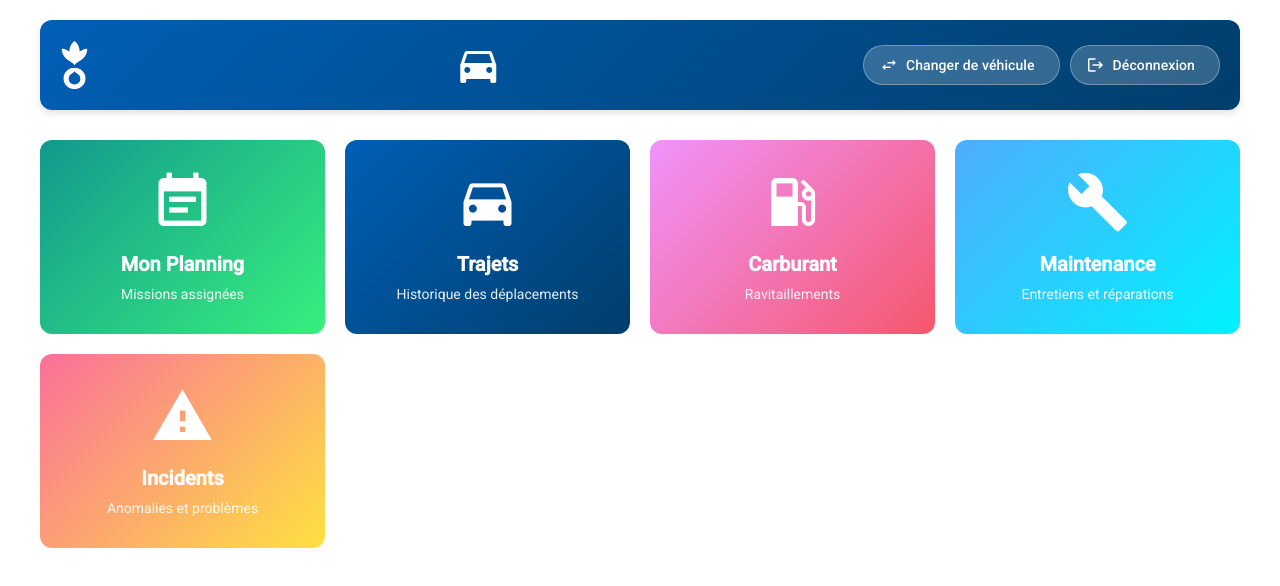
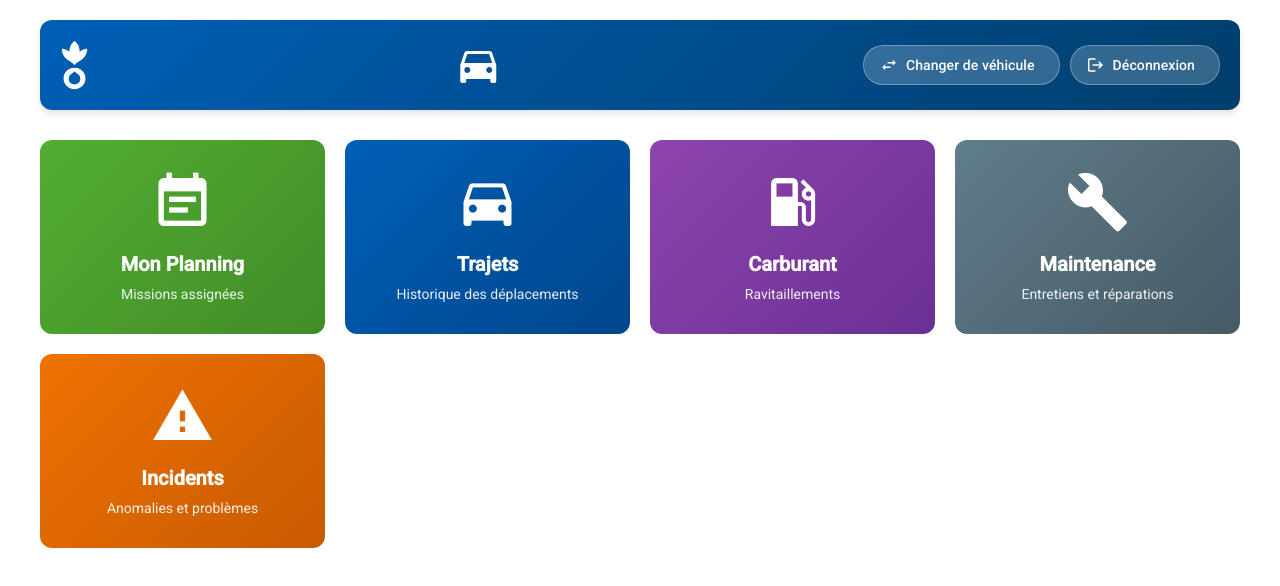
Before and after one commit to Archi-web3/FleetTrack, an Angular app in the folder Angular/e-logbook/: page /dashboard in a window 1280 px wide. Shown: the top 586 px of the page. Built offline with nearby package versions, Linux system fonts and the light colour scheme.

Commit message:
style: Application charte couleurs ACF au dashboard e-logbook

```diff
--- a/Angular/e-logbook/src/app/features/dashboard/dashboard.scss
+++ b/Angular/e-logbook/src/app/features/dashboard/dashboard.scss
@@ -158,7 +158,8 @@
 }
 
 .planning-card {
-    background: linear-gradient(135deg, #11998e 0%, #38ef7d 100%);
+    // Vert ACF: rgb(82, 174, 50)
+    background: linear-gradient(135deg, rgb(82, 174, 50) 0%, rgb(65, 140, 40) 100%);
     color: white;
 
     .card-icon {
@@ -171,7 +172,8 @@
 }
 
 .trips-card {
-    background: linear-gradient(135deg, #005fb6 0%, #003e6b 100%);
+    // Bleu ACF: rgb(0, 95, 182)
+    background: linear-gradient(135deg, rgb(0, 95, 182) 0%, rgb(0, 70, 140) 100%);
     color: white;
 
     .card-icon {
@@ -184,7 +186,8 @@
 }
 
 .fuel-card {
-    background: linear-gradient(135deg, #f093fb 0%, #f5576c 100%);
+    // Violet professionnel
+    background: linear-gradient(135deg, rgb(142, 68, 173) 0%, rgb(106, 48, 147) 100%);
     color: white;
 
     .card-icon {
@@ -197,7 +200,8 @@
 }
 
 .maintenance-card {
-    background: linear-gradient(135deg, #4facfe 0%, #00f2fe 100%);
+    // Gris/Bleu neutre professionnel
+    background: linear-gradient(135deg, rgb(96, 125, 139) 0%, rgb(69, 90, 100) 100%);
     color: white;
 
     .card-icon {
@@ -210,7 +214,8 @@
 }
 
 .incidents-card {
-    background: linear-gradient(135deg, #fa709a 0%, #fee140 100%);
+    // Orange ACF: rgb(238, 114, 3)
+    background: linear-gradient(135deg, rgb(238, 114, 3) 0%, rgb(200, 90, 0) 100%);
     color: white;
 
     .card-icon {
```
